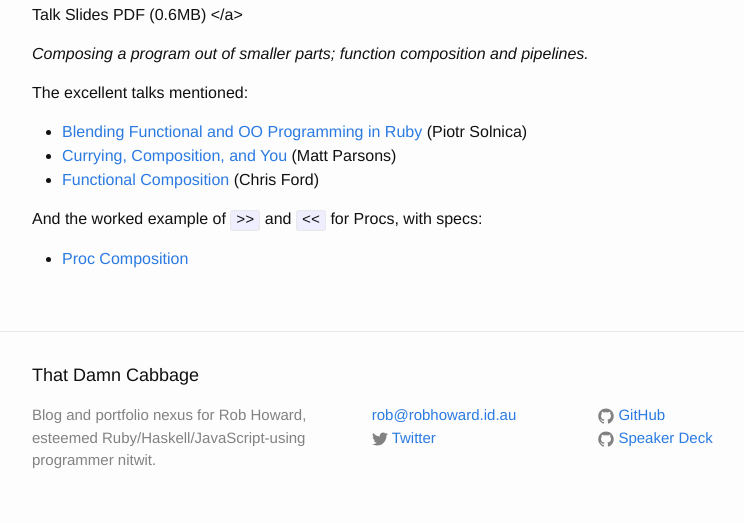
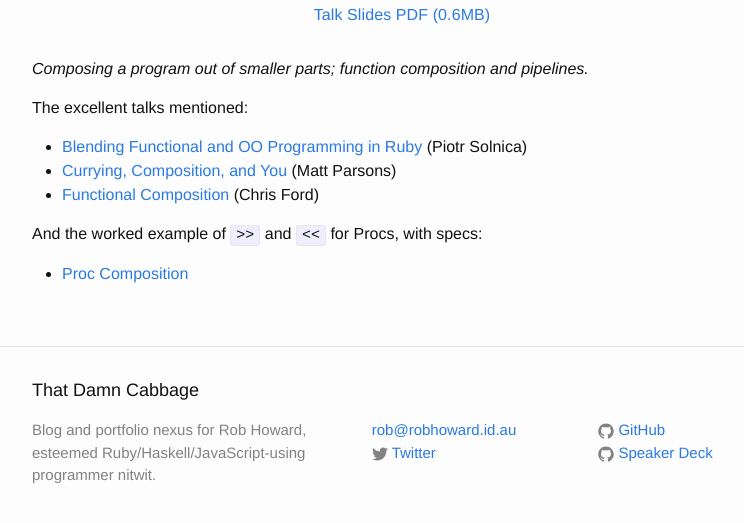
Before and after one commit to damncabbage/deadname.id.au, a Jekyll site: the page built from _talks/2015/09/composition-and-pipelines.md, in a window 1280 px wide, cut to the strip 602-1149 px from the top of the page. Shown: the top 523 px of the strip, without its empty margins (238-982 px from the left). Built offline with Jekyll 4.4.1, drawn with Linux system fonts in a browser that asks for light colours.

Commit message:
Fixes Property-Based Testing and Composition and Pipelines talk links.

```diff
--- a/_talks/2015/09/composition-and-pipelines.md
+++ b/_talks/2015/09/composition-and-pipelines.md
@@ -13,10 +13,12 @@ excerpt: |
   Composing a program out of smaller parts; function composition and pipelines.
 ---
 
-<a class="pdf" href="/talks/2015/09/composition-and-pipelines.pdf">
+<div class="pdf">
   <iframe src="https://player.vimeo.com/video/138642247?byline=0&portrait=0" width="500" height="376" frameborder="0" webkitallowfullscreen mozallowfullscreen allowfullscreen></iframe>
-  <span>Talk Slides PDF (0.6MB)</span>
-</a>
+  <a href="/talks/2015/09/composition-and-pipelines.pdf">
+    <span>Talk Slides PDF (0.6MB)</span>
+  </a>
+</div>
 
 *Composing a program out of smaller parts; function composition and pipelines.*
 
```
